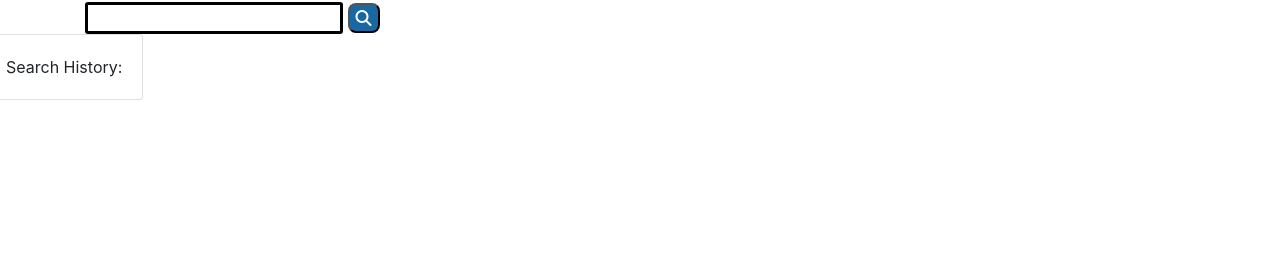
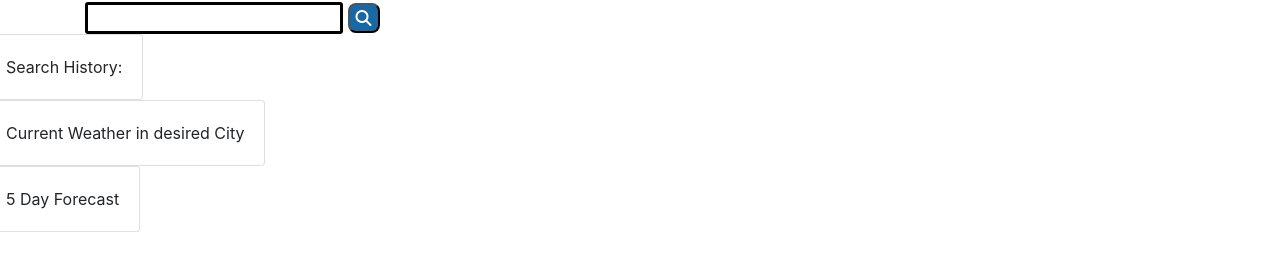
Before and after one commit to Saritapeter123/WeatherDashboard, a plain HTML site: page index.html in a window 1280 px wide. Shown: the part 136-406 px from the top of the page. Drawn offline with nearby package versions, Linux system fonts and the light colour scheme.

Commit message:
Add files via upload

```diff
--- a/index.html
+++ b/index.html
@@ -32,10 +32,32 @@
 
     <!--Search History Card-->
     <div class="row">
-      <div class="col-3-lg">
+      <div class="col-3-md">
         <div class="card">
           <div class="card-body">
            Search History:
+          </div>
+        </div>
+      </div>
+    </div>
+
+    <!--Current Weather Card-->
+    <div class="row">
+      <div class="col-8-xlg">
+        <div class="card">
+          <div class="card-body">
+            Current Weather in desired City
+          </div>
+        </div>
+      </div>
+    </div>
+
+    <!--5 Day Forecast Card-->
+    <div class="row">
+      <div class="col-12-lg">
+        <div class="card">
+          <div class="card-body">
+            5 Day Forecast
           </div>
         </div>
       </div>
```
